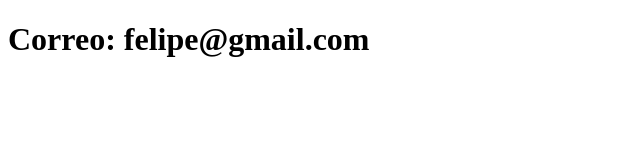
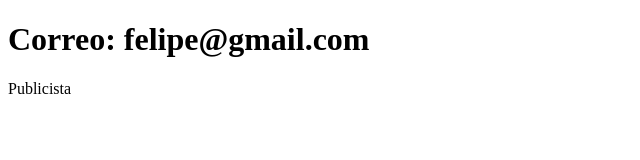
Before and after one commit to farayaj/adivinaElNumero, a plain HTML site: page contacto.html in a window 1280 px wide. Shown: the full height of the page, 0-640 px from the left. Drawn offline with Linux system fonts and the light colour scheme.

Commit message:
Actualiza el contacto

```diff
--- a/contacto.html
+++ b/contacto.html
@@ -7,5 +7,6 @@
 </head>
 <body>
     <h1>Correo: felipe@gmail.com</h1>
+    <p>Publicista</p>
 </body>
 </html>
```
